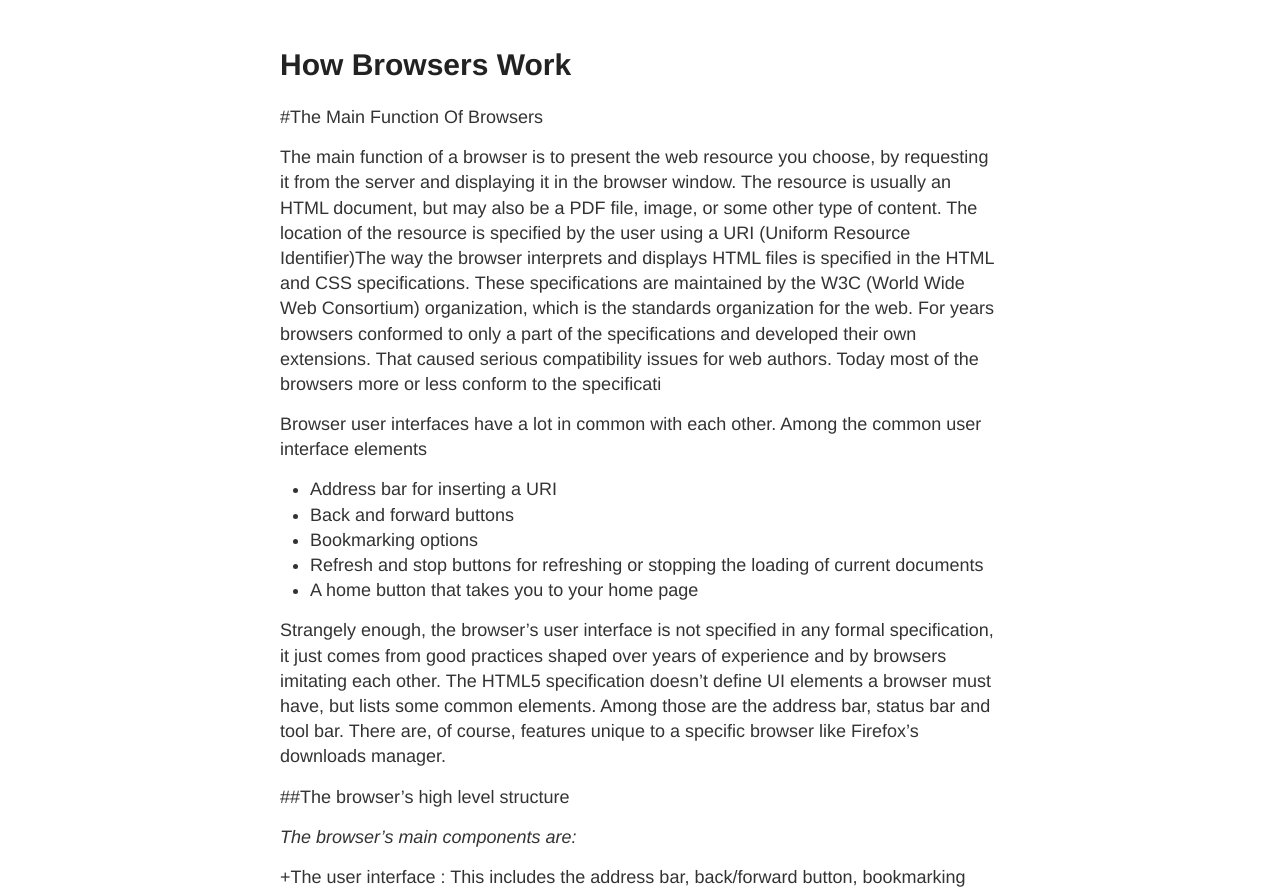
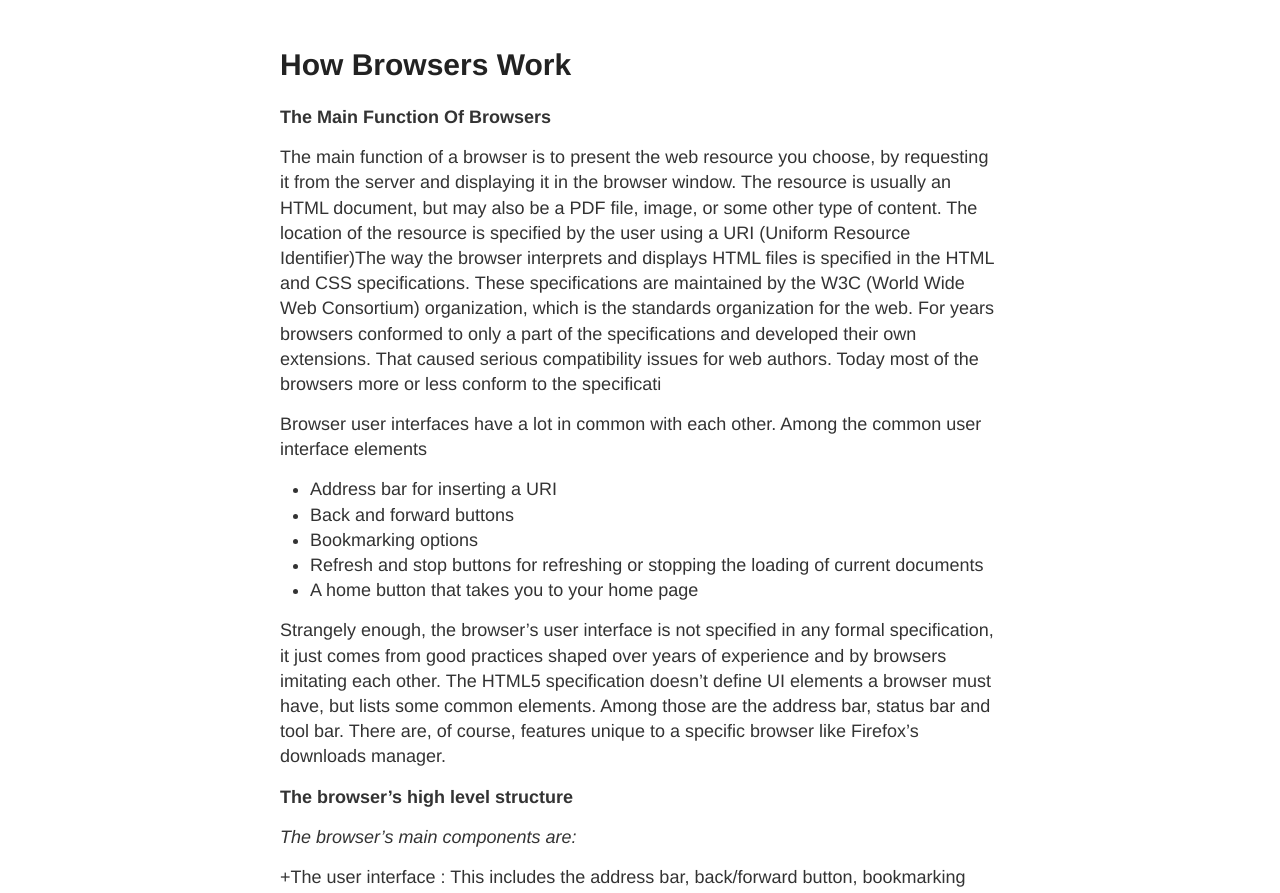
Before and after one commit to jrmutula/jrmutula.github.io, a Jekyll site: the page built from _posts/2016-6-30-How-Browser-Work.md, in a window 1280 px wide. Shown: the part 122-1015 px from the top of the page. Built offline with Jekyll 4.4.1, drawn with Linux system fonts in a browser that asks for light colours.

```diff
--- a/_posts/2016-6-30-How-Browser-Work.md
+++ b/_posts/2016-6-30-How-Browser-Work.md
@@ -3,7 +3,7 @@ layout: post
 title: How Browsers Work
 ---
 
-#The Main Function Of Browsers
+**The Main Function Of Browsers**
 
 The main function of a browser is to present the web resource you choose, by requesting it from the server and displaying it in the browser window. The resource is usually an HTML document, but may also be a PDF file, image, or some other type of content. The location of the resource is specified by the user using a URI (Uniform Resource Identifier)The way the browser interprets and displays HTML files is specified in the HTML and CSS specifications. These specifications are maintained by the W3C (World Wide Web Consortium) organization, which is the standards organization for the web. For years browsers conformed to only a part of the specifications and developed their own extensions. That caused serious compatibility issues for web authors. Today most of the browsers more or less conform to the specificati
 
@@ -17,7 +17,7 @@ Browser user interfaces have a lot in common with each other. Among the common u
 
 Strangely enough, the browser's user interface is not specified in any formal specification, it just comes from good practices shaped over years of experience and by browsers imitating each other. The HTML5 specification doesn't define UI elements a browser must have, but lists some common elements. Among those are the address bar, status bar and tool bar. There are, of course, features unique to a specific browser like Firefox's downloads manager.
 
-##The browser's high level structure
+**The browser's high level structure**
 
 *The browser's main components are:*
 
```
